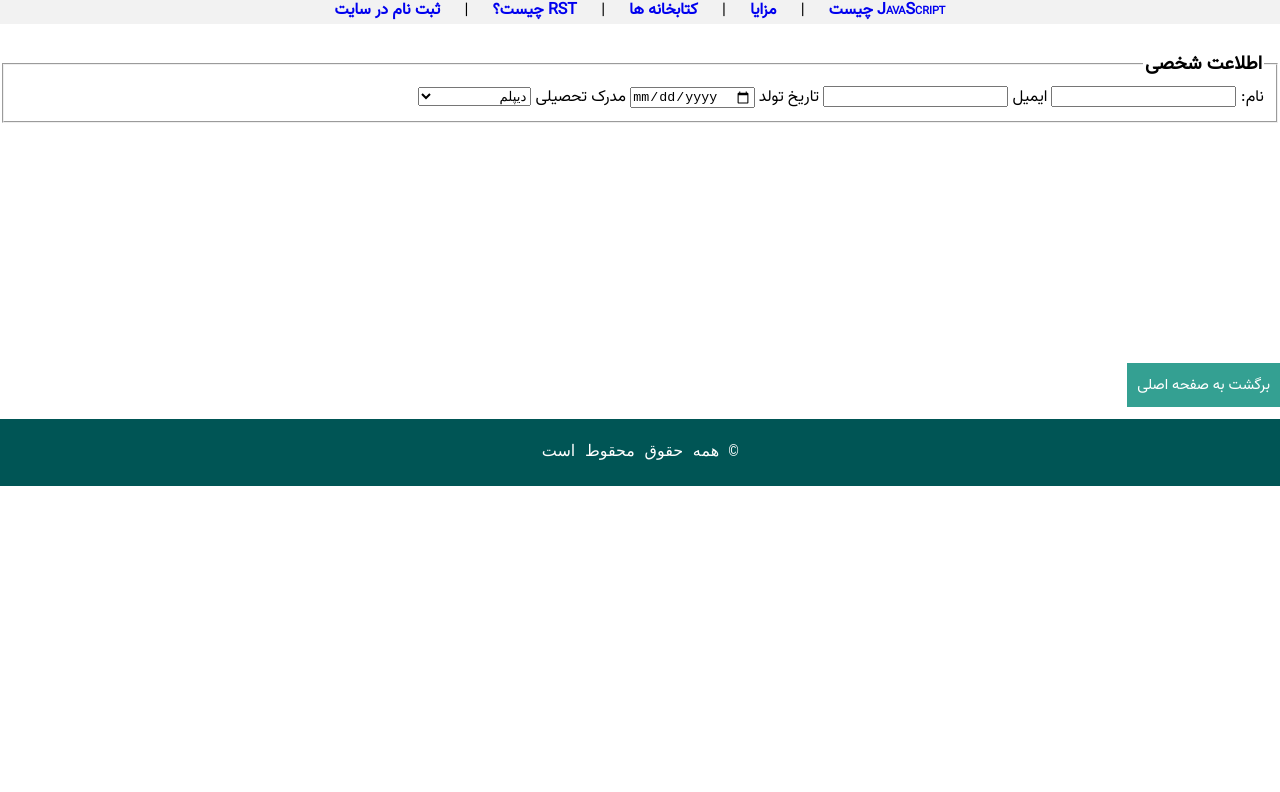
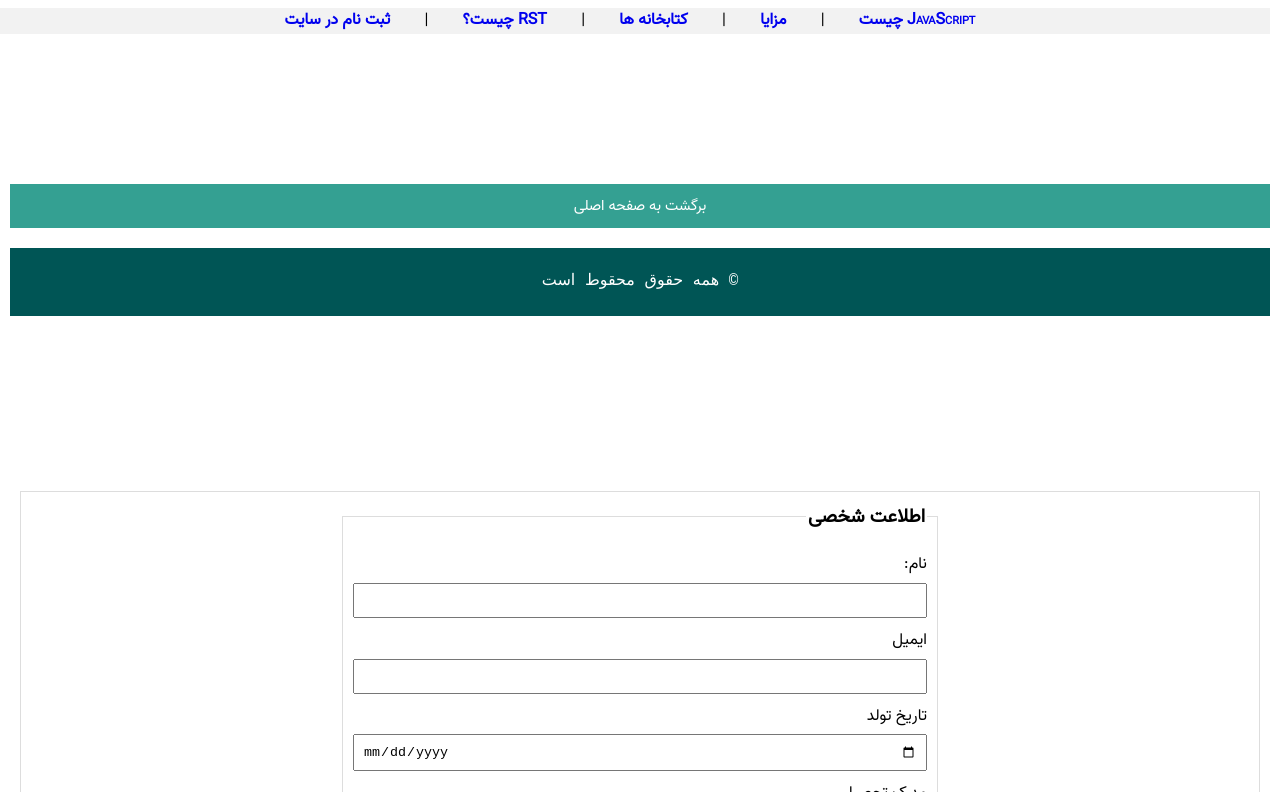
Before and after one commit to Hassanpoor9921160012/Hassanpoor9921160012.github.io, a plain HTML site: page register.html in a window 1280 px wide. Shown: the part 96-888 px from the top of the page. Before the commit the page ends 800 px from the top, so only its background shows below. Drawn offline with Linux system fonts and the light colour scheme.

Commit message:
Add files via upload

```diff
--- a/css/general.css
+++ b/css/general.css
@@ -88,3 +88,54 @@ a:active{
     padding: 5px;
     margin-top: 20px;
 }
+
+body {
+    display: grid;
+    grid-template-columns: 1fr;
+    grid-template-rows: auto 1fr auto;
+    grid-template-areas:
+        "header"
+        "main"
+        "footer";
+    min-height: 100vh;
+    margin: 0;
+}
+
+header, footer {
+    text-align: center;
+    padding: 10px;
+}
+
+main {
+    padding: 20px;
+}
+
+section {
+    border: 1px solid #ddd;
+    padding: 10px;
+}
+
+article {
+    text-align: right;
+}
+
+#main-section {
+    grid-area: main;
+}
+
+#footer {
+    grid-area: footer;
+}
+
+#title-page {
+    margin: 0;
+}
+
+#main-menu {
+    display: flex;
+    justify-content: center;
+}
+
+#menu-item {
+    margin: 0 10px;
+}
--- a/css/index-page-style.css
+++ b/css/index-page-style.css
@@ -38,14 +38,33 @@ table#table-ads th:nth-child(odd){
 	text-align: center;
 }
 
-#menu-item{
-	font-size: 1rem;
-    font-weight: bold;
+///////////////////////////////////////////////
+
+
+#picture {
+    max-width: 100%;
+    height: auto;
+}
+
+#table-ads {
+    width: 100%;
+    border-collapse: collapse;
+}
+
+#table-ads th, #table-ads td {
+    padding: 10px;
     text-align: center;
+    border: 1px solid #ddd;
 }
-#footer{
-	background-color: #005555;
-	color: #ffffff;
-	padding: 5px;
-	margin-top: 20px;
+
+#table-ads th {
+    background-color: #f2f2f2;
 }
+
+#titles {
+    margin: 0;
+}
+
+#history, #ads, #library, #rst {
+    text-align: justify;
+}
--- a/css/register-page-style.css
+++ b/css/register-page-style.css
@@ -20,3 +20,35 @@ footer{
 #back-button:hover{
 	background-color: #98a902;
 }
+form {
+    max-width: 600px;
+    margin: 0 auto;
+}
+
+fieldset {
+    border: 1px solid #ddd;
+    padding: 10px;
+    margin-bottom: 20px;
+}
+
+legend {
+    font-weight: bold;
+    margin-bottom: 10px;
+}
+
+label {
+    display: block;
+    margin-bottom: 5px;
+}
+
+input, select {
+    width: 100%;
+    padding: 8px;
+    margin-bottom: 10px;
+    box-sizing: border-box;
+}
+#back-button {
+    display: block;
+    text-align: center;
+    margin: 20px 0;
+}
--- a/css/vue-react-style.css
+++ b/css/vue-react-style.css
@@ -14,3 +14,16 @@
 #back-button:hover{
 	background-color: #98a902;
 }
+
+/*Grid settings*/
+
+.react-pic {
+    max-width: 100%;
+    height: auto;
+}
+
+#back-button {
+    display: block;
+    text-align: center;
+    margin: 20px 0;
+}
```
